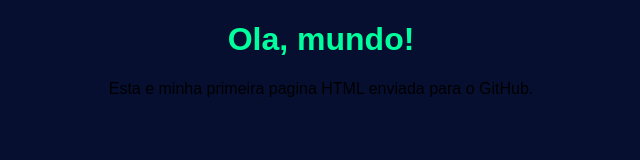
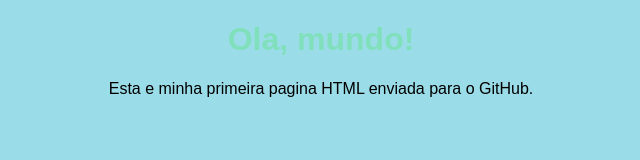
Before and after one commit to abacaxi-lari12/atividade-html-css, a plain HTML site: page index.html in a window 1280 px wide. Shown: the whole page, without its empty margins (319-959 px from the left). Drawn offline with Linux system fonts and the light colour scheme.

Commit message:
Update style.css

```diff
--- a/style.css
+++ b/style.css
@@ -1,8 +1,8 @@
 body {
- background-color: #070f31;
+ background-color: #9adce7;
  font-family: Arial, sans-serif;
  text-align: center;
 }
 h1 {
- color: rgb(0, 255, 157);
+ color: rgb(129, 224, 188);
 }
```
